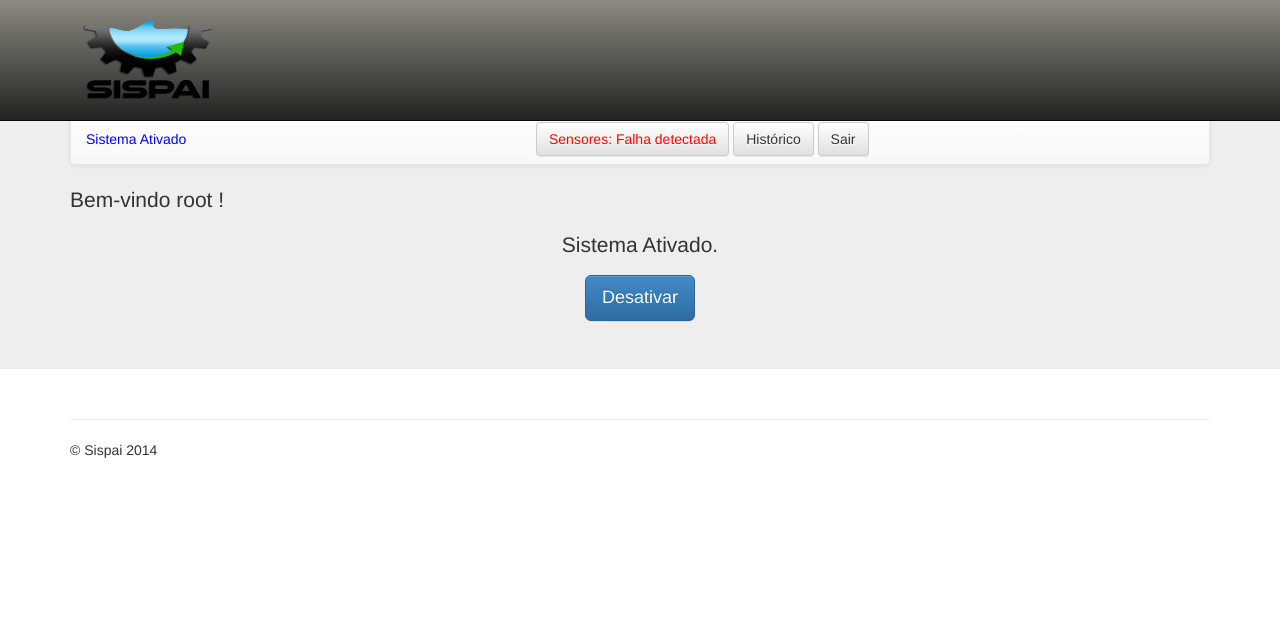
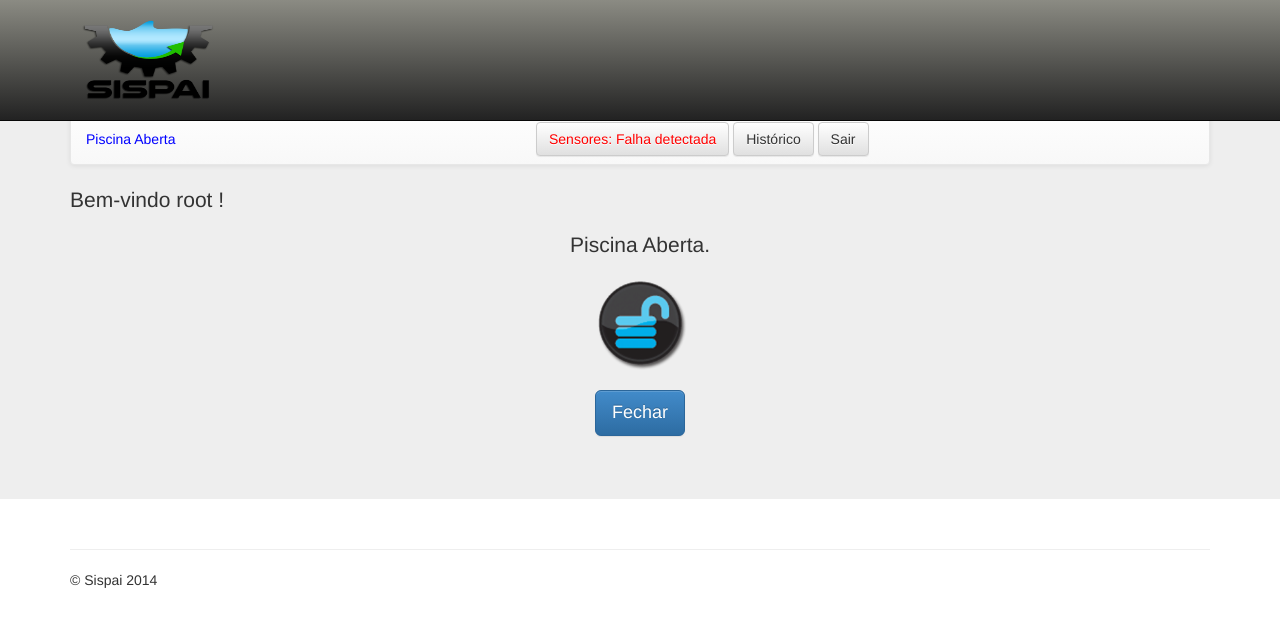
Before and after one commit to guscl/django-sispai, a Django app: page /core/ in a window 1280 px wide. Shown: the top 627 px of the page. Run offline with Django 3.2, Linux system fonts and the light colour scheme; a user stored in the database is signed in; data comes from the database, SQL or seed files in the repository; parts of the project's set-up code (start-up, migrations or seed data) failed here and were passed over; some libraries are stand-ins or nearby versions.

Commit message:
new index template

```diff
--- a/templates/core/base.html
+++ b/templates/core/base.html
@@ -1,5 +1,5 @@
 {% extends 'structure.html' %}
-
+{%load static%}
 {% block body_page %}
 
       <div class="container">
@@ -11,11 +11,13 @@
         <form id="atv" align="center" action="/core/toggle" method="get">
           <div align="center">
            {% if ativado %}
-           <p align="center">Sistema Ativado.</p>
-        	 <input align="center" class="btn btn-primary btn-lg" role="button" type = "submit" value="Desativar">
+           <p align="center">Piscina Aberta.</p>
+           <p><img src="{% static "img/open1.png" %}" width="100" height="100"></p>
+        	 <p><input align="center" class="btn btn-primary btn-lg" role="button" type = "submit" value="Fechar"></p>
             {% else %}
-            <p align="center">Sistema Desativado.</p>
-	         <input align="center" class="btn btn-primary btn-lg" role="button" type = "submit" value="Ativar">
+            <p align="center">Piscina Fechada.</p>
+            <p><img src="{% static "img/close1.png" %}" width="100" height="100"></p>
+	         <p><input align="center" class="btn btn-primary btn-lg" role="button" type = "submit" value="Abrir"></p>
             {% endif %}
           </div>
         </form>
--- a/templates/history.html
+++ b/templates/history.html
@@ -3,7 +3,7 @@
 
 {% block body_page %}
 
-	<a href="http://127.0.0.1:8000/core/">Inicial</a>
+	<a href="/core/">Inicial</a>
 
 	<table class="table table-bordered">
 		<thead>
--- a/templates/structure.html
+++ b/templates/structure.html
@@ -60,11 +60,13 @@
 		    <tr>
 		    <td width="450px">
 		{%if usuario%}
+		<a href="/core/">
 		{%if ativado %}
-    		<font color="blue"> Sistema Ativado</font>
+    		<font color="blue"> Piscina Aberta</font>
     	{%else%}
-    		<font color="red"> Sistema Desativado</font>
+    		<font color="red"> Piscina Fechada</font>
     	{%endif%}
+    	</a>
 		    </td>
 		    <td>
 			    <form method="get" name action="/control">
```
Also changed, not shown: static/img/close.png (added), static/img/close1.png (added), static/img/open.png (added), static/img/open1.png (added).
